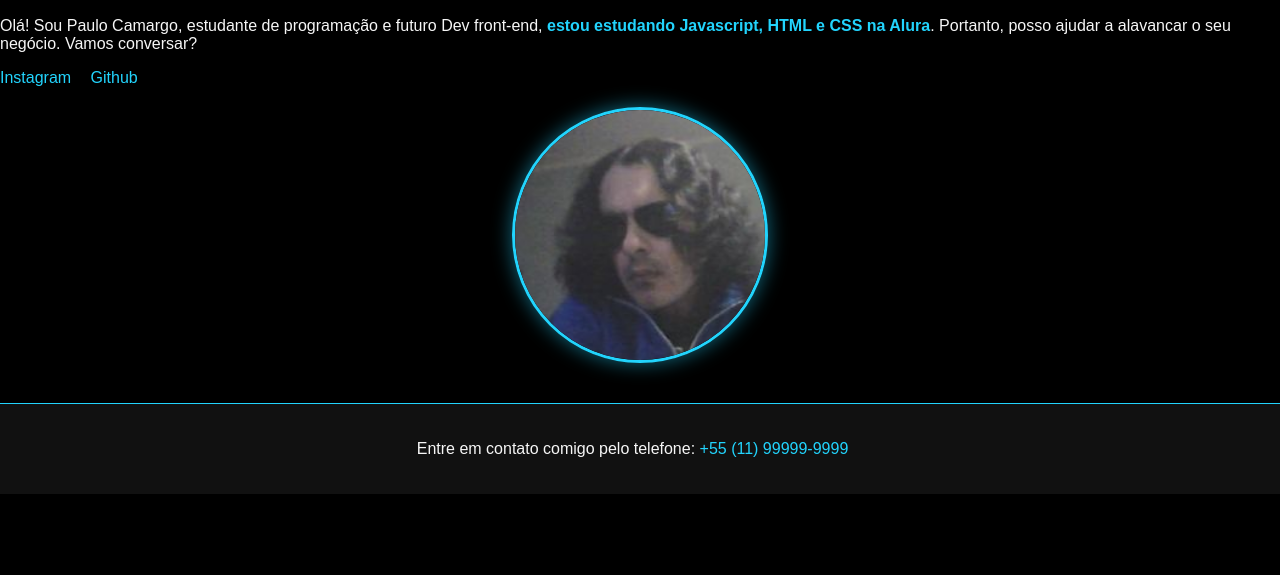
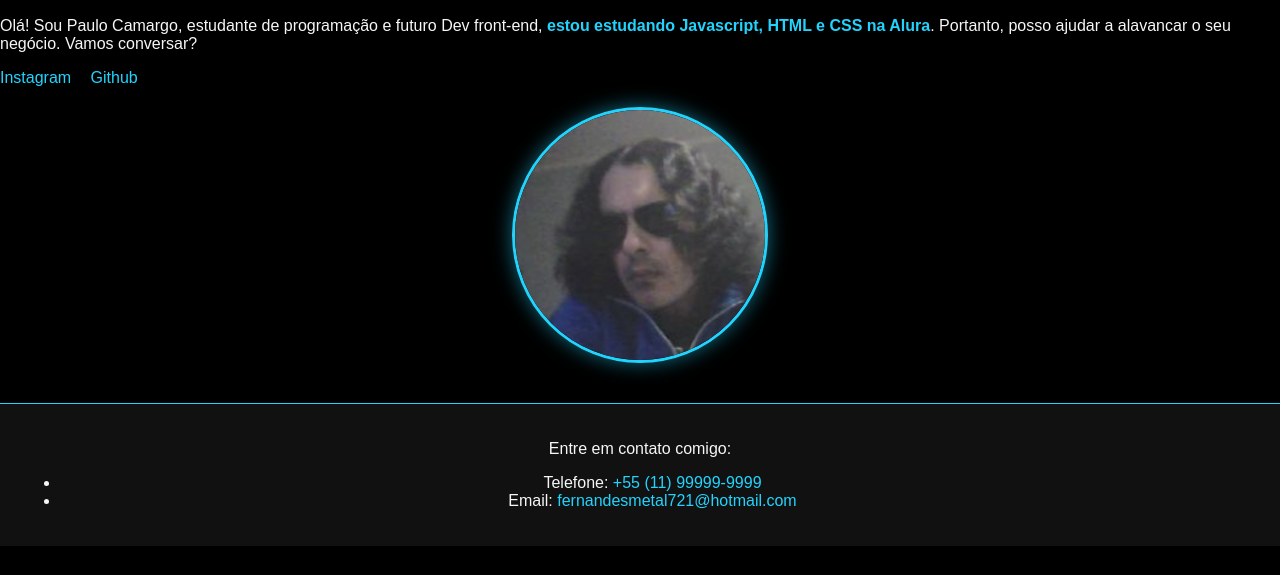
Before and after one commit to machado10666/Projeto-Portifolio-Teste, a plain HTML site: page index.html in a window 1280 px wide. Shown: the part 225-800 px from the top of the page. Drawn offline with Linux system fonts and the light colour scheme.

Commit message:
incluindo linha email e telefone no rodapé

```diff
--- a/index.html
+++ b/index.html
@@ -30,9 +30,13 @@
 
     <script src="arquivo.js"></script>
 
-    <!-- Rodapé com o endereço de e-mail -->
+    <!-- Rodapé com o endereço de e-mail e telefone -->
     <footer>
-        <p>Entre em contato comigo pelo telefone: <a href="tel:+5511999999999">+55 (11) 99999-9999</a></p>
+        <p>Entre em contato comigo:</p>
+        <ul>
+            <li>Telefone: <a href="tel:+5511999999999">+55 (11) 99999-9999</a></li>
+            <li>Email: <a href="mailto:fernandesmetal721@hotmail.com">fernandesmetal721@hotmail.com</a></li>
+        </ul>
     </footer>
 </body>
 </html>
```
